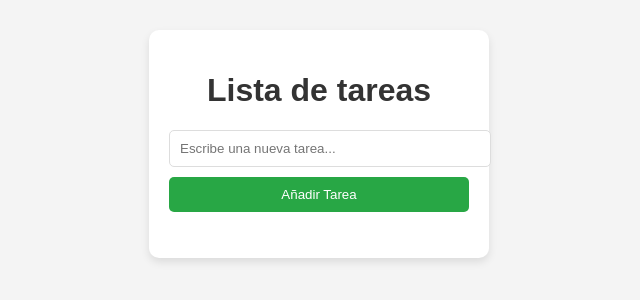
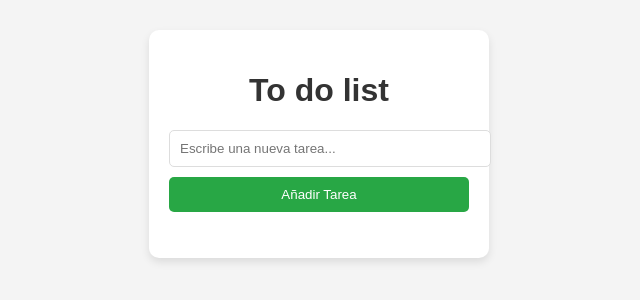
Before and after one commit to joelymorales/Primer-parcial, a website: page src/index.html in a window 1280 px wide. Shown: the part 256-556 px from the top of the page, without its empty margins (321-961 px from the left). Drawn offline with Linux system fonts and the light colour scheme.

Commit message:
Cambio de titulo

```diff
--- a/src/index.html
+++ b/src/index.html
@@ -76,7 +76,7 @@
 <body>
 
     <div class="container">
-        <h1>Lista de tareas</h1>
+        <h1>To do list</h1>
         <input type="text" id="taskInput" placeholder="Escribe una nueva tarea...">
         <button onclick="addTask()">Añadir Tarea</button>
         <ul id="taskList"></ul>
```
